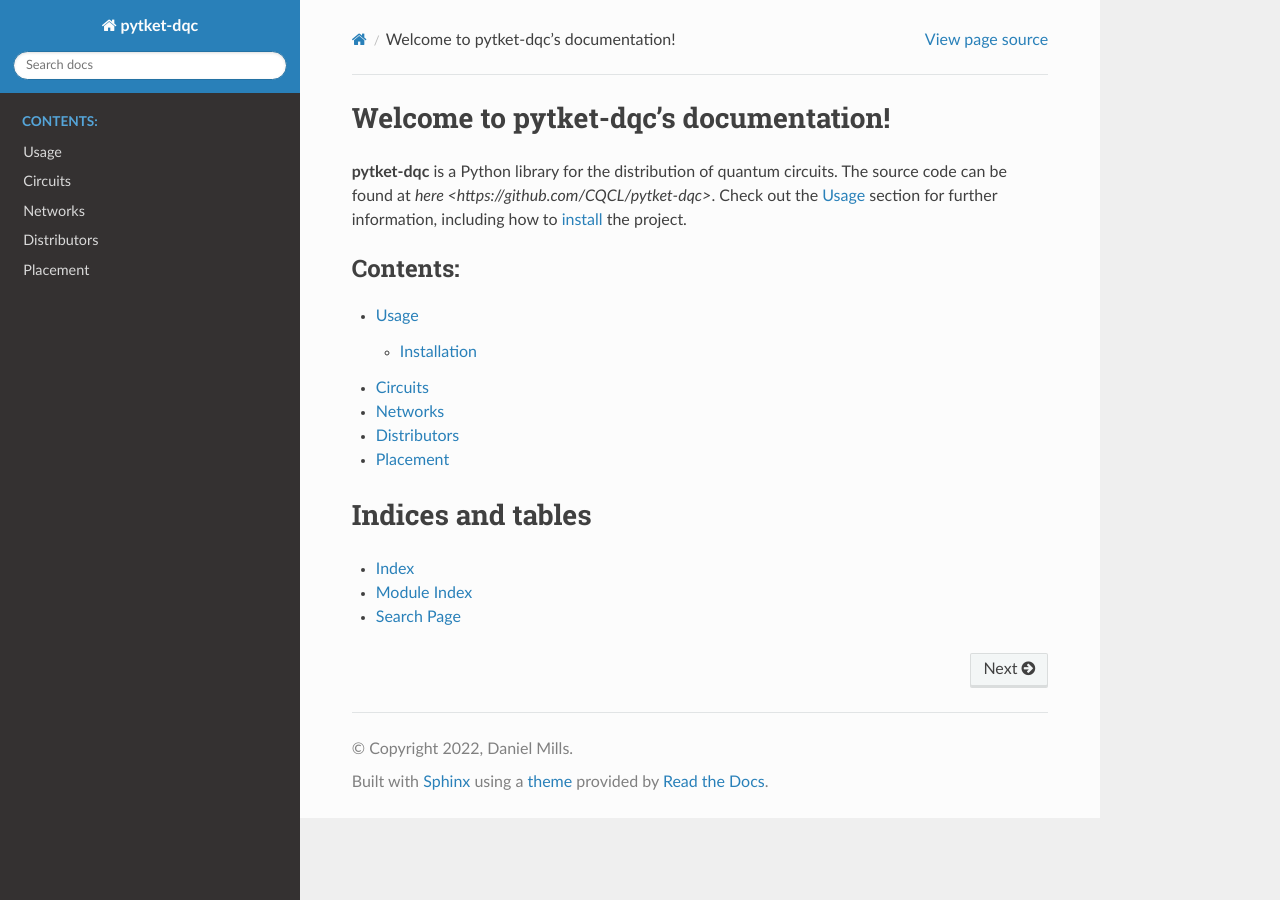
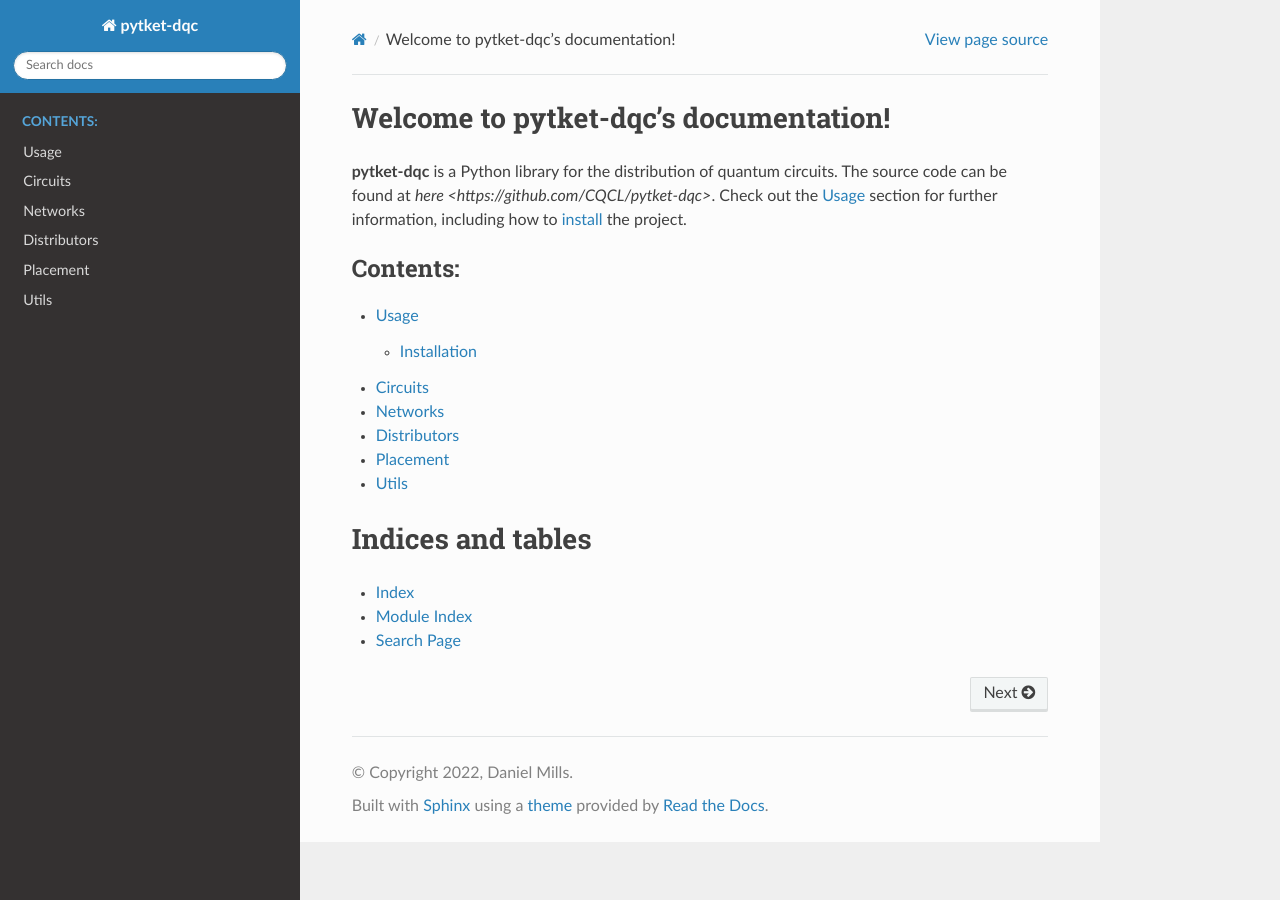
Before and after one commit to CQCL/pytket-dqc, a Sphinx documentation site: the page built from docs/source/index.rst, in a window 1280 px wide. Built offline with Sphinx 7.4.7 and the Read the Docs theme 2.0.0, drawn with Linux system fonts in a browser that asks for light colours.

Commit message:
Add utils to documentation

```diff
--- a/docs/source/index.rst
+++ b/docs/source/index.rst
@@ -17,6 +17,7 @@ Check out the :doc:`usage` section for further information, including how to
    networks
    distributors
    placement
+   utils
    :maxdepth: 2
    :caption: Contents:
 
--- /dev/null
+++ b/docs/source/utils.rst
@@ -0,0 +1,5 @@
+Utils
+=========
+
+.. automodule:: pytket_dqc.utils.gateset
+    :members:
```
